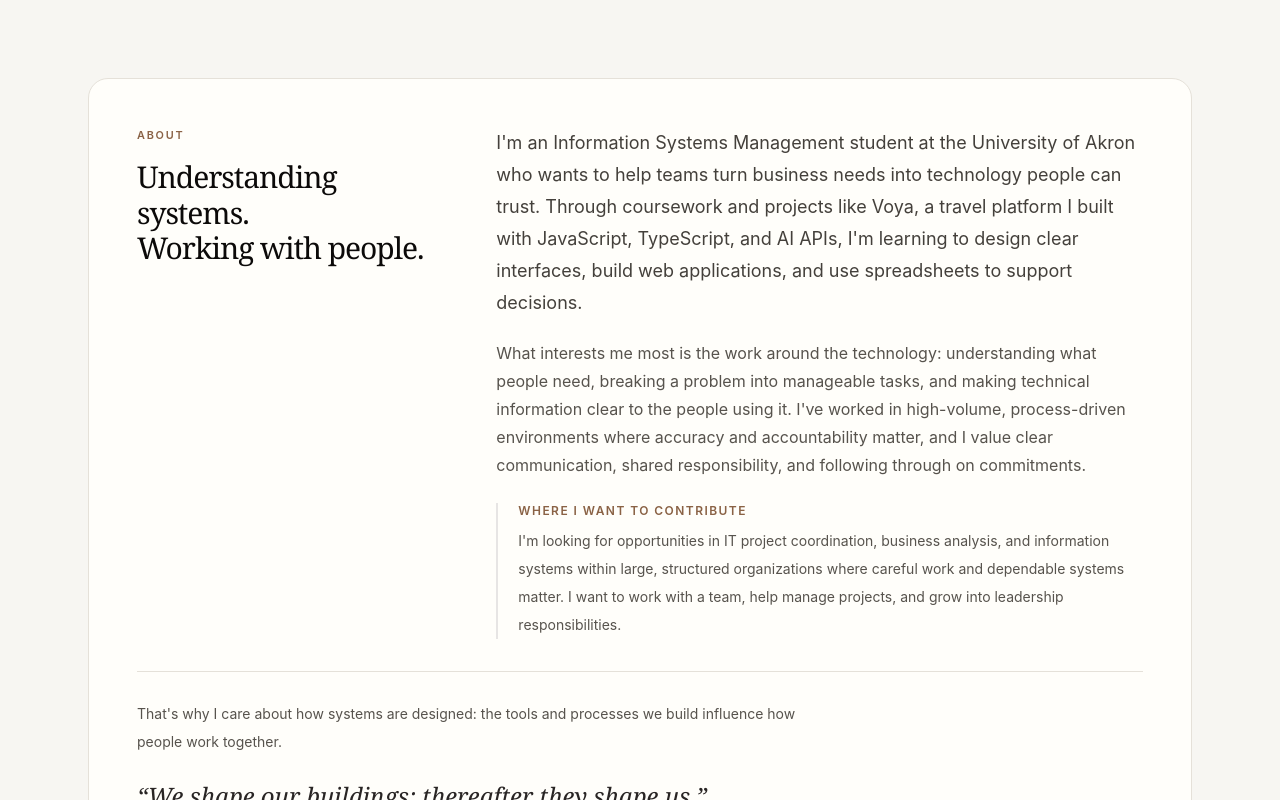
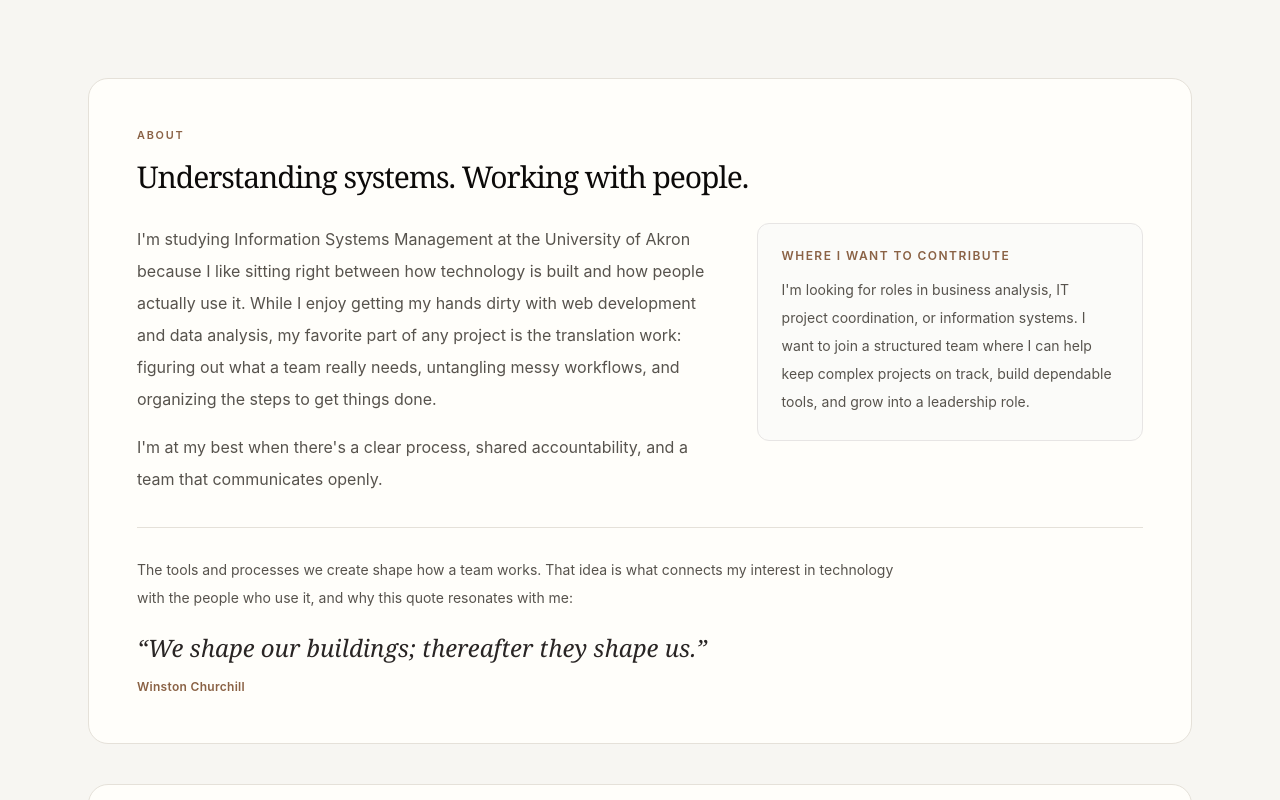
Before and after one commit to PremPaudel05/PremPaudel05.github.io, a Next.js app: page / in a window 1280 px wide. Shown: the part 820-1620 px from the top of the page. Built offline with nearby package versions, Linux system fonts and the light colour scheme.

Commit message:
Add contact form and Handshake links, refine About layout and footer

```diff
--- a/app/globals.css
+++ b/app/globals.css
@@ -120,3 +120,8 @@ a.social-pill:hover { border-color: #bfb19d; background: #f2ece2; }
   background: var(--skill-tint);
   border: 1px solid var(--skill-border);
 }
+
+.contact-label { display: block; margin-bottom: .5rem; font-size: .8rem; font-weight: 500; color: #57534a; }
+.contact-input { display: block; width: 100%; min-width: 0; border: 1px solid #d9d3c7; border-radius: .55rem; background: #fffefa; padding: .7rem .8rem; color: #292823; font: inherit; font-size: .9rem; }
+.contact-input:focus-visible { outline: 2px solid var(--accent); outline-offset: 2px; border-color: var(--accent); }
+button.primary-button { cursor: pointer; }
--- a/app/page.tsx
+++ b/app/page.tsx
@@ -7,6 +7,7 @@ import {
   Github,
   GraduationCap,
   Linkedin,
+  Handshake,
   Mail,
   MapPin,
   BrainCircuit,
@@ -19,6 +20,7 @@ import {
   Store,
   Wrench,
 } from "lucide-react";
+import { ContactForm } from "@/components/ui/contact-form";
 import { SectionNavigation } from "@/components/ui/section-navigation";
 import voyaPreview from "@/public/images/voya-world-preview.png";
 import { GlowCard } from "@/components/ui/spotlight-card";
@@ -27,6 +29,7 @@ import graduationPhoto from "@/public/images/prem-graduation.jpg";
 const email = "Prempaudel5b@gmail.com";
 const resumeUrl = "/documents/Prem-Paudel-Resume.pdf";
 
+const handshakeUrl = "https://app.joinhandshake.com/profiles/6a5pq9";
 const linkedinUrl = "https://www.linkedin.com/in/prem-paudel-81a366364/";
 
 const projects = [
@@ -153,6 +156,7 @@ export default function Home() {
             <div className="mt-5 flex flex-wrap gap-3">
               <a className="social-pill" href="https://github.com/PremPaudel05"><Github size={16} /> GitHub</a>
               <a className="social-pill" href={linkedinUrl}><Linkedin size={16} /> LinkedIn</a>
+                <a className="social-pill" href={handshakeUrl}><Handshake size={16} /> Handshake</a>
               <span className="social-pill"><MapPin size={16} /> Akron, Ohio</span>
             </div>
           </div>
@@ -173,45 +177,40 @@ export default function Home() {
 
       <div className="mx-auto max-w-6xl space-y-6 px-6 pb-10 sm:space-y-10">
         <section id="about" className="content-card scroll-mt-28">
-          <div className="grid gap-8 md:grid-cols-[0.65fr_1.35fr] md:gap-12">
-            <div>
           <p className="section-label">About</p>
-              <h2 className="mt-4 max-w-sm text-3xl font-semibold leading-tight tracking-[-0.035em] text-stone-950">
-                Understanding systems.<br />Working with people.
+          <h2 className="mt-4 text-3xl font-semibold leading-tight tracking-[-0.035em] text-stone-950">
+            Understanding systems. Working with people.
           </h2>
+          <div className="mt-7 grid gap-7 lg:grid-cols-[1.2fr_0.8fr] lg:gap-10">
+            <div className="text-base leading-8 text-stone-600">
+              <p>
+                I&apos;m studying Information Systems Management at the University of Akron
+                because I like sitting right between how technology is built and how people
+                actually use it. While I enjoy getting my hands dirty with web development
+                and data analysis, my favorite part of any project is the translation work:
+                figuring out what a team really needs, untangling messy workflows, and
+                organizing the steps to get things done.
+              </p>
+              <p className="mt-4">
+                I&apos;m at my best when there&apos;s a clear process, shared accountability,
+                and a team that communicates openly.
+              </p>
             </div>
-            <div>
-              <p className="text-lg leading-8 text-stone-700">
-                I&apos;m an Information Systems Management student at the University of Akron
-                who wants to help teams turn business needs into technology people can trust.
-                Through coursework and projects like Voya, a travel platform I built with
-                JavaScript, TypeScript, and AI APIs, I&apos;m learning to design clear interfaces,
-                build web applications, and use spreadsheets to support decisions.
-              </p>
-              <p className="mt-5 leading-7 text-stone-600">
-                What interests me most is the work around the technology: understanding what
-                people need, breaking a problem into manageable tasks, and making technical
-                information clear to the people using it. I&apos;ve worked in high-volume,
-                process-driven environments where accuracy and accountability matter, and
-                I value clear communication, shared responsibility, and following through on commitments.
-              </p>
-              <div className="mt-6 border-l-2 border-stone-200 pl-5">
-                <p className="text-xs font-semibold uppercase tracking-[0.12em] text-accent">Where I want to contribute</p>
-                <p className="mt-2 text-sm leading-7 text-stone-600">
-                  I&apos;m looking for opportunities in IT project coordination, business analysis,
-                  and information systems within large, structured organizations where careful
-                  work and dependable systems matter. I want to work with a team, help manage
-                  projects, and grow into leadership responsibilities.
+            <div className="self-start rounded-xl border border-stone-200 bg-stone-50/80 p-6">
+              <h3 className="text-xs font-semibold uppercase tracking-[0.12em] text-accent">Where I want to contribute</h3>
+              <p className="mt-3 text-sm leading-7 text-stone-600">
+                I&apos;m looking for roles in business analysis, IT project coordination,
+                or information systems. I want to join a structured team where I can help
+                keep complex projects on track, build dependable tools, and grow into a leadership role.
               </p>
             </div>
           </div>
-          </div>
           <div className="about-quote">
-            <p className="max-w-2xl text-sm leading-7 text-stone-600">
-              That&apos;s why I care about how systems are designed: the tools and processes
-              we build influence how people work together.
+            <p className="max-w-3xl text-sm leading-7 text-stone-600">
+              The tools and processes we create shape how a team works. That idea is what
+              connects my interest in technology with the people who use it, and why this quote resonates with me:
             </p>
-            <figure className="mt-5">
+            <figure className="mt-4">
               <blockquote className="font-serif text-xl italic leading-relaxed text-stone-800 sm:text-2xl">
                 &ldquo;We shape our buildings; thereafter they shape us.&rdquo;
               </blockquote>
@@ -390,36 +389,36 @@ export default function Home() {
         </section>
 
         <section id="contact" className="contact-card scroll-mt-28">
-          <div className="grid gap-10 md:grid-cols-[1.1fr_0.9fr] md:items-center">
-            <div>
+          <div className="grid gap-8 lg:grid-cols-[0.9fr_1.1fr] lg:gap-12">
+            <div className="min-w-0">
               <p className="section-label">Contact</p>
               <h2 className="section-title text-4xl sm:text-5xl">Let&apos;s start a conversation.</h2>
               <p className="mt-5 max-w-lg text-sm leading-7 text-stone-600">
-                Have an opportunity, a project idea, or a question? I&apos;d love to hear
-                from you and learn more about what you&apos;re working on.
+                Have an opportunity, a project idea, or a question? Send me a message.
+                I&apos;d love to hear from you and learn more about what you&apos;re working on.
               </p>
-              <p className="mt-5 flex items-center gap-2 text-sm text-stone-500"><Clock3 size={16} /> I usually reply within 24 hours.</p>
-            </div>
-            <div className="contact-details">
-              <Mail size={24} strokeWidth={1.5} className="text-accent" />
-              <p className="mt-5 text-xs font-semibold uppercase tracking-widest text-stone-500">Email me</p>
-              <a className="mt-2 inline-flex max-w-full items-center gap-2 break-all text-sm font-medium tracking-tight text-stone-900 hover:underline sm:text-lg lg:text-xl" href={`mailto:${email}`}>
+              <p className="mt-5 flex items-center gap-2 text-sm text-stone-600"><Clock3 size={16} className="shrink-0" /> I tend to reply within 12–24 hours.</p>
+              <div className="mt-8 border-t border-stone-300/70 pt-6">
+                <p className="text-xs font-semibold uppercase tracking-widest text-stone-500">Or email me directly</p>
+                <a className="mt-3 inline-flex max-w-full items-center gap-2 break-all text-sm font-medium tracking-tight text-stone-900 hover:underline sm:text-lg" href={`mailto:${email}`}>
                   {email}<ArrowUpRight size={18} className="shrink-0" />
                 </a>
                 <div className="mt-6 flex flex-wrap gap-3">
                   <a className="social-pill" href={linkedinUrl}><Linkedin size={16} /> LinkedIn</a>
+                  <a className="social-pill" href={handshakeUrl}><Handshake size={16} /> Handshake</a>
                   <a className="social-pill" href="https://github.com/PremPaudel05"><Github size={16} /> GitHub</a>
                   <a className="social-pill" href={resumeUrl} download="Prem-Paudel-Resume.pdf"><Download size={16} /> Résumé PDF</a>
                 </div>
               </div>
             </div>
+            <ContactForm email={email} />
+          </div>
         </section>
       </div>
 
       <footer className="border-t border-stone-200 bg-white/70">
-        <div className="mx-auto flex max-w-6xl flex-col gap-3 px-6 py-8 text-xs text-stone-500 sm:flex-row sm:items-center sm:justify-between">
-          <span>Designed & built by Prem Paudel.</span>
-          <span>Akron, Ohio · Business &amp; technology</span>
+        <div className="mx-auto max-w-6xl px-6 py-8 text-center text-xs text-stone-500">
+          <p>© 2026 Designed &amp; built by Prem Paudel.</p>
         </div>
       </footer>
     </main>
--- /dev/null
+++ b/components/ui/contact-form.tsx
@@ -0,0 +1,32 @@
+import { Send } from "lucide-react";
+
+export function ContactForm({ email }: { email: string }) {
+  return (
+    <form action={`https://formsubmit.co/${email}`} method="POST" className="contact-details min-w-0" aria-labelledby="contact-form-title">
+      <h3 id="contact-form-title" className="text-lg font-semibold tracking-tight text-stone-900">Send a message</h3>
+      <input type="hidden" name="_subject" value="New message from Prem Paudel’s portfolio" />
+      <input type="hidden" name="_template" value="table" />
+      <div className="mt-5 grid gap-4 sm:grid-cols-2">
+        <div>
+          <label className="contact-label" htmlFor="contact-first-name">First name</label>
+          <input className="contact-input" id="contact-first-name" name="first_name" autoComplete="given-name" required maxLength={80} />
+        </div>
+        <div>
+          <label className="contact-label" htmlFor="contact-last-name">Last name</label>
+          <input className="contact-input" id="contact-last-name" name="last_name" autoComplete="family-name" required maxLength={80} />
+        </div>
+      </div>
+      <div className="mt-4">
+        <label className="contact-label" htmlFor="contact-email">Email address</label>
+        <input className="contact-input" id="contact-email" name="email" type="email" autoComplete="email" required maxLength={254} aria-describedby="contact-email-hint" />
+        <p id="contact-email-hint" className="mt-2 text-xs text-stone-500">So I can reply to you.</p>
+      </div>
+      <div className="mt-4">
+        <label className="contact-label" htmlFor="contact-message">Message</label>
+        <textarea className="contact-input min-h-32 resize-y" id="contact-message" name="message" rows={5} required maxLength={5000} />
+      </div>
+      <p className="mt-4 text-xs leading-5 text-stone-500">Complete the verification on the next screen to send your message.</p>
+      <button type="submit" className="primary-button mt-5 justify-center"><Send size={16} aria-hidden="true" /> Send message</button>
+    </form>
+  );
+}
```
Also changed, not shown: 1 other file (tests, documents, lock files or other folders). Lines whose indentation alone changed are shown as unchanged.
